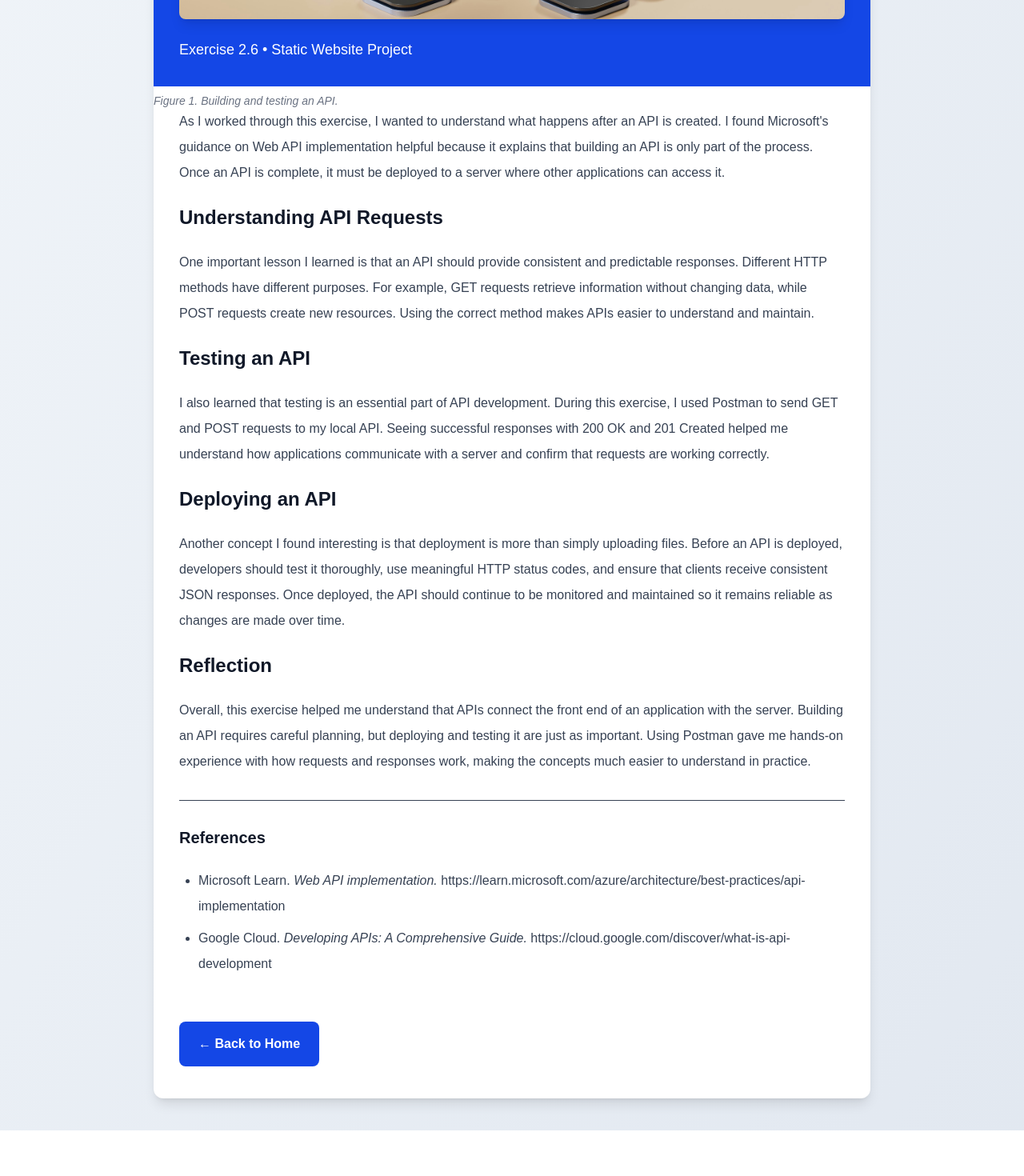
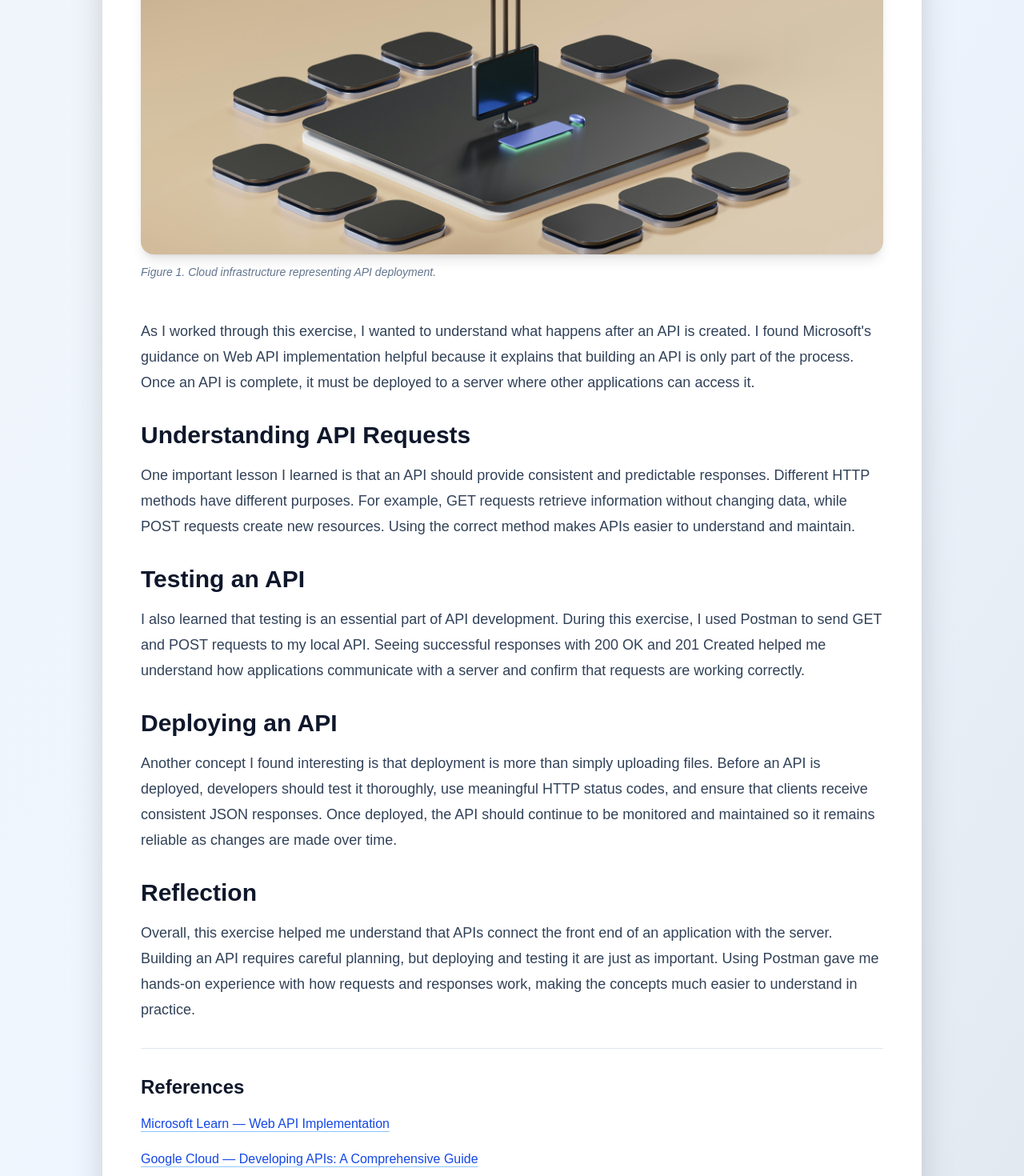
Before and after one commit to GansonKari-FS/static-website, a Next.js app: page /building-api in a window 1280 px wide. Shown: the part 580-2050 px from the top of the page at 80% size. Before the commit the page ends 1993 px from the top, so only its background shows below. Built offline with nearby package versions, Linux system fonts and the light colour scheme.

Commit message:
updated look and made to fit all screens

```diff
--- a/app/building-api/page.tsx
+++ b/app/building-api/page.tsx
@@ -3,44 +3,56 @@ import Link from "next/link";
 
 export default function BuildingApiPage() {
   return (
-    <main className="min-h-screen bg-gradient-to-br from-slate-100 to-slate-200 py-10 px-6">
-      <article className="max-w-4xl mx-auto bg-white rounded-xl shadow-lg overflow-hidden">
-        {/* Header */}
-        <div className="bg-blue-700 text-white p-8">
-          <h1 className="text-4xl font-bold">
+    <main className="min-h-screen bg-gradient-to-br from-slate-100 via-blue-50 to-slate-200 px-4 py-6 sm:px-6 sm:py-10 lg:px-8">
+      <article className="mx-auto w-full max-w-5xl overflow-hidden rounded-2xl bg-white shadow-2xl sm:rounded-3xl">
+        <header className="bg-gradient-to-r from-blue-700 via-indigo-700 to-purple-700 px-5 py-8 text-white sm:px-8 sm:py-10 lg:px-12">
+          <p className="mb-3 text-xs font-semibold uppercase tracking-[0.2em] text-blue-100 sm:text-sm">
+            Exercise 2.6 • Static Website Project
+          </p>
+
+          <h1 className="max-w-4xl text-3xl font-bold leading-tight sm:text-4xl lg:text-5xl">
             Building and Deploying an API: What I Learned
           </h1>
 
+          <p className="mt-4 max-w-3xl text-base leading-7 text-blue-100 sm:text-lg">
+            A reflection on API requests, testing with Postman, deployment, and
+            the importance of reliable responses.
+          </p>
+        </header>
+
+        <div className="px-4 pt-4 sm:px-8 sm:pt-8 lg:px-12">
           <Image
             src="/api-deployment.jpg"
             alt="Cloud infrastructure representing API deployment"
-            width={900}
-            height={500}
-            className="rounded-lg my-6 shadow-lg"
+            width={1600}
+            height={900}
+            priority
+            className="h-auto w-full rounded-xl object-cover shadow-lg sm:rounded-2xl"
           />
 
-          <p className="mt-3 text-lg">Exercise 2.6 • Static Website Project</p>
+          <p className="mt-3 text-sm italic text-slate-500">
+            Figure 1. Cloud infrastructure representing API deployment.
+          </p>
         </div>
 
-        <p className="text-sm text-gray-500 mt-2 italic">
-          Figure 1. Building and testing an API.
+        <div className="space-y-8 px-5 py-8 text-slate-700 sm:px-8 sm:py-10 lg:px-12 lg:py-12">
+          <section className="space-y-4">
+            <p className="text-base leading-8 sm:text-lg">
+              As I worked through this exercise, I wanted to understand what
+              happens after an API is created. I found Microsoft&apos;s guidance
+              on Web API implementation helpful because it explains that
+              building an API is only part of the process. Once an API is
+              complete, it must be deployed to a server where other applications
+              can access it.
             </p>
+          </section>
 
-        {/* Article */}
-        <div className="px-8 pb-10 space-y-6 text-gray-700 leading-8">
-          <p>
-            As I worked through this exercise, I wanted to understand what
-            happens after an API is created. I found Microsoft's guidance on Web
-            API implementation helpful because it explains that building an API
-            is only part of the process. Once an API is complete, it must be
-            deployed to a server where other applications can access it.
-          </p>
-
-          <h2 className="text-2xl font-bold text-gray-900">
+          <section className="space-y-4">
+            <h2 className="text-2xl font-bold text-slate-900 sm:text-3xl">
               Understanding API Requests
             </h2>
 
-          <p>
+            <p className="text-base leading-8 sm:text-lg">
               One important lesson I learned is that an API should provide
               consistent and predictable responses. Different HTTP methods have
               different purposes. For example, GET requests retrieve information
@@ -48,59 +60,87 @@ export default function BuildingApiPage() {
               Using the correct method makes APIs easier to understand and
               maintain.
             </p>
+          </section>
 
-          <h2 className="text-2xl font-bold text-gray-900">Testing an API</h2>
+          <section className="space-y-4">
+            <h2 className="text-2xl font-bold text-slate-900 sm:text-3xl">
+              Testing an API
+            </h2>
 
-          <p>
-            I also learned that testing is an essential part of API development.
-            During this exercise, I used Postman to send GET and POST requests
-            to my local API. Seeing successful responses with 200 OK and 201
-            Created helped me understand how applications communicate with a
-            server and confirm that requests are working correctly.
+            <p className="text-base leading-8 sm:text-lg">
+              I also learned that testing is an essential part of API
+              development. During this exercise, I used Postman to send GET and
+              POST requests to my local API. Seeing successful responses with
+              200 OK and 201 Created helped me understand how applications
+              communicate with a server and confirm that requests are working
+              correctly.
             </p>
+          </section>
 
-          <h2 className="text-2xl font-bold text-gray-900">Deploying an API</h2>
+          <section className="space-y-4">
+            <h2 className="text-2xl font-bold text-slate-900 sm:text-3xl">
+              Deploying an API
+            </h2>
 
-          <p>
-            Another concept I found interesting is that deployment is more than
-            simply uploading files. Before an API is deployed, developers should
-            test it thoroughly, use meaningful HTTP status codes, and ensure
-            that clients receive consistent JSON responses. Once deployed, the
-            API should continue to be monitored and maintained so it remains
-            reliable as changes are made over time.
+            <p className="text-base leading-8 sm:text-lg">
+              Another concept I found interesting is that deployment is more
+              than simply uploading files. Before an API is deployed, developers
+              should test it thoroughly, use meaningful HTTP status codes, and
+              ensure that clients receive consistent JSON responses. Once
+              deployed, the API should continue to be monitored and maintained
+              so it remains reliable as changes are made over time.
             </p>
+          </section>
 
-          <h2 className="text-2xl font-bold text-gray-900">Reflection</h2>
+          <section className="space-y-4">
+            <h2 className="text-2xl font-bold text-slate-900 sm:text-3xl">
+              Reflection
+            </h2>
 
-          <p>
+            <p className="text-base leading-8 sm:text-lg">
               Overall, this exercise helped me understand that APIs connect the
               front end of an application with the server. Building an API
-            requires careful planning, but deploying and testing it are just as
-            important. Using Postman gave me hands-on experience with how
+              requires careful planning, but deploying and testing it are just
+              as important. Using Postman gave me hands-on experience with how
               requests and responses work, making the concepts much easier to
               understand in practice.
             </p>
+          </section>
 
-          <hr className="my-8" />
+          <section className="border-t border-slate-200 pt-8">
+            <h2 className="mb-4 text-xl font-bold text-slate-900 sm:text-2xl">
+              References
+            </h2>
 
-          <h3 className="text-xl font-semibold text-gray-900">References</h3>
-
-          <ul className="list-disc ml-6 space-y-2">
+            <ul className="space-y-4 text-sm leading-7 sm:text-base">
               <li>
-              Microsoft Learn. <em>Web API implementation.</em>{" "}
-              https://learn.microsoft.com/azure/architecture/best-practices/api-implementation
+                <a
+                  href="https://learn.microsoft.com/azure/architecture/best-practices/api-implementation"
+                  target="_blank"
+                  rel="noopener noreferrer"
+                  className="break-words font-medium text-blue-700 underline decoration-blue-300 underline-offset-4 hover:text-blue-900"
+                >
+                  Microsoft Learn — Web API Implementation
+                </a>
               </li>
 
               <li>
-              Google Cloud. <em>Developing APIs: A Comprehensive Guide.</em>{" "}
-              https://cloud.google.com/discover/what-is-api-development
+                <a
+                  href="https://cloud.google.com/discover/what-is-api-development"
+                  target="_blank"
+                  rel="noopener noreferrer"
+                  className="break-words font-medium text-blue-700 underline decoration-blue-300 underline-offset-4 hover:text-blue-900"
+                >
+                  Google Cloud — Developing APIs: A Comprehensive Guide
+                </a>
               </li>
             </ul>
+          </section>
 
-          <div className="pt-8">
+          <div className="pt-2">
             <Link
               href="/"
-              className="inline-block bg-blue-700 hover:bg-blue-800 text-white px-6 py-3 rounded-lg font-semibold transition"
+              className="inline-flex w-full items-center justify-center rounded-xl bg-blue-700 px-6 py-3 font-semibold text-white transition hover:bg-blue-800 sm:w-auto"
             >
               ← Back to Home
             </Link>
```
Lines whose indentation alone changed are shown as unchanged.
